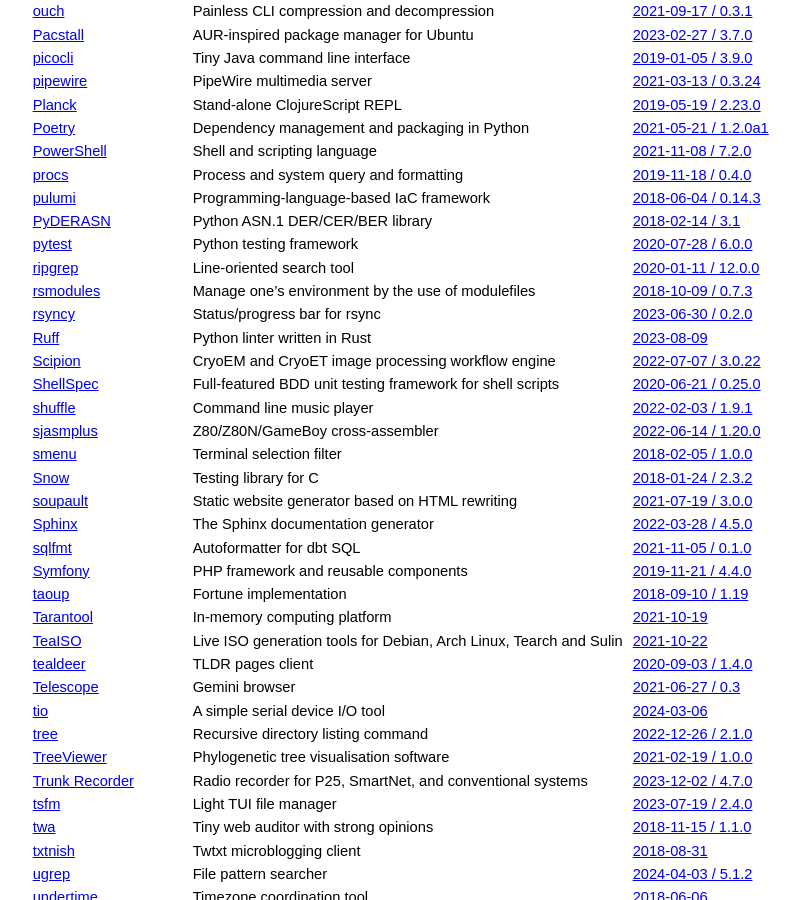
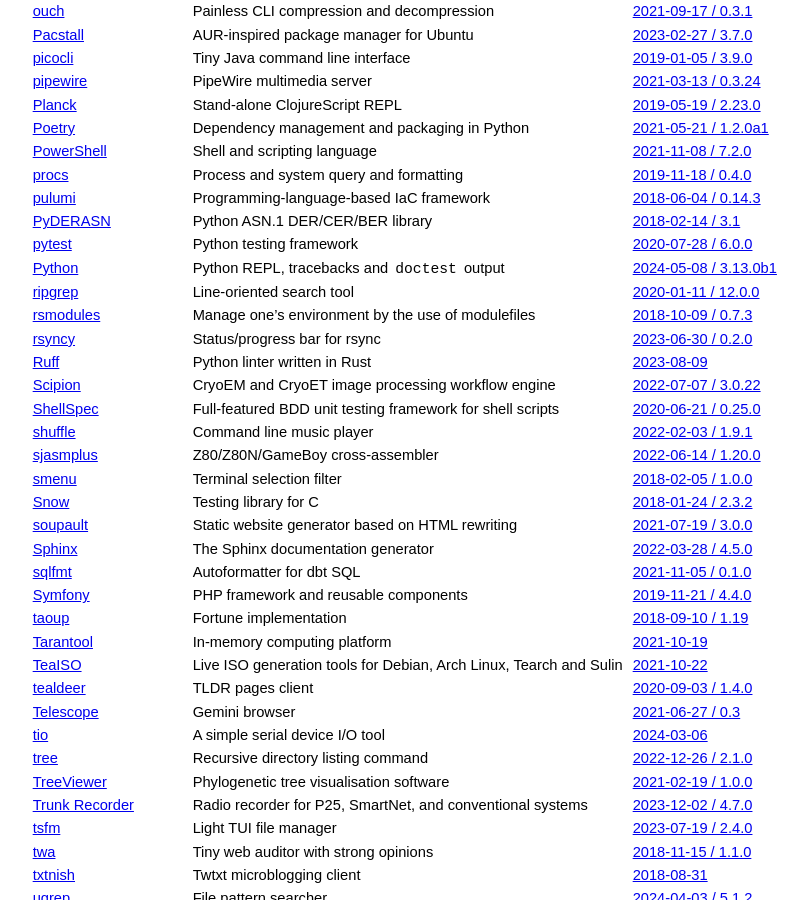
Before and after one commit to jcs/no_color, a Jekyll site: the page built from index.md, in a window 1280 px wide and 900 px high, scrolled down 5105 px. Shown: the whole window, without its empty margins (211-1016 px from the left). Built offline with Jekyll 4.4.1, drawn with Linux system fonts in a browser that asks for light colours; our own code applies the rules of GitHub Pages for plain Markdown files.

Commit message:
Add Python 3.13+ REPL, tracebacks and doctest output (#284)

```diff
--- a/index.md
+++ b/index.md
@@ -258,6 +258,7 @@ color by default via `NO_COLOR`.
 | [pulumi](https://pulumi.io/) | Programming-language-based IaC framework | [2018-06-04 / 0.14.3](https://github.com/pulumi/pulumi/pull/1594) |
 | [PyDERASN](http://www.pyderasn.cypherpunks.ru/) | Python ASN.1 DER/CER/BER library | [2018-02-14 / 3.1](http://www.git.cypherpunks.ru/?p=pyderasn.git;a=commitdiff;h=54876436a23f14951f2e6353e9072c9a098b35b4) |
 | [pytest](https://pytest.org) | Python testing framework | [2020-07-28 / 6.0.0](https://docs.pytest.org/en/stable/changelog.html#pytest-6-0-0-2020-07-28) |
+| [Python](https://docs.python.org/3.13/using/cmdline.html#using-on-controlling-color) | Python REPL, tracebacks and `doctest` output | [2024-05-08 / 3.13.0b1](https://docs.python.org/3.13/whatsnew/3.13.html) |
 | [ripgrep](https://github.com/BurntSushi/ripgrep) | Line-oriented search tool | [2020-01-11 / 12.0.0](https://github.com/BurntSushi/ripgrep/commit/5a6e17fcc133f70f922a123483d0d5a158c041b0) |
 | [rsmodules](https://github.com/fretn/rsmodules) | Manage one's environment by the use of modulefiles | [2018-10-09 / 0.7.3](https://github.com/fretn/rsmodules/commit/87a45f96a9bd45b86300a6027bb29855778d4f5e) |
 | [rsyncy](https://github.com/laktak/rsyncy) | Status/progress bar for rsync | [2023-06-30 / 0.2.0](https://github.com/laktak/rsyncy/commit/8baf2771b7b3a4cbd2d8ea11931f1eb859ec0473) |
```
